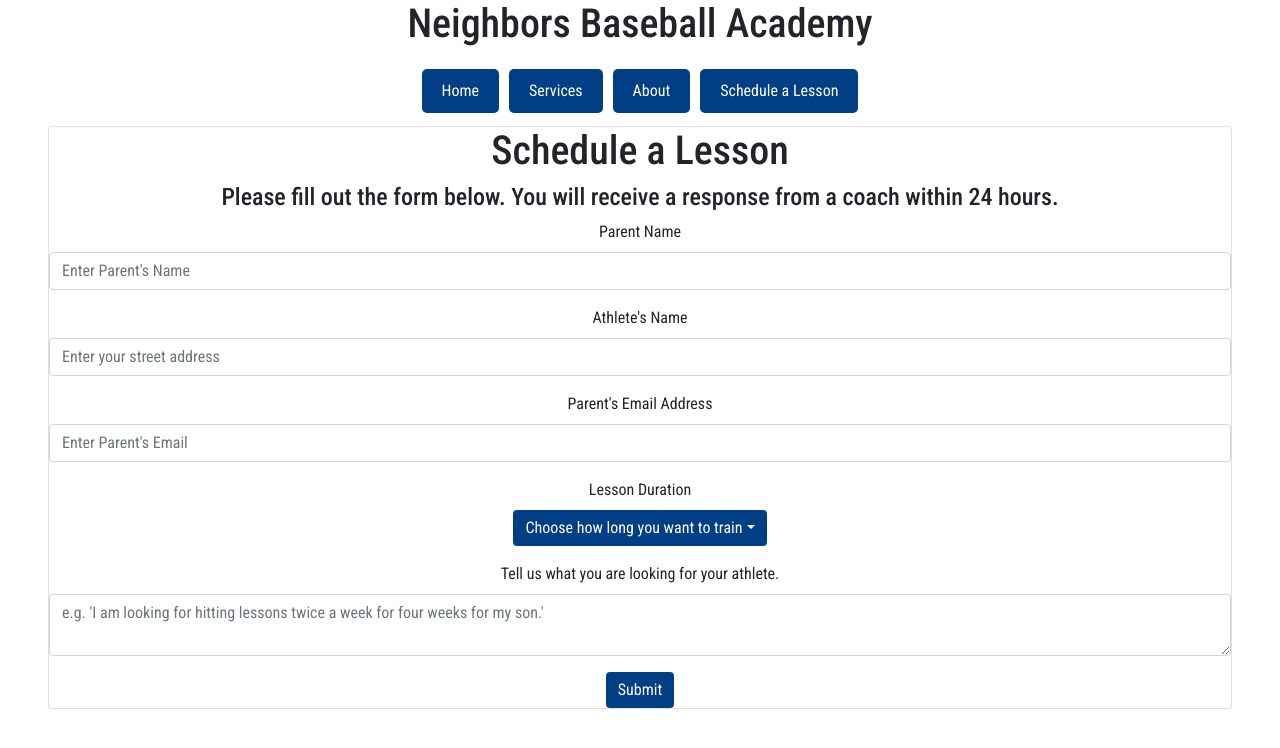
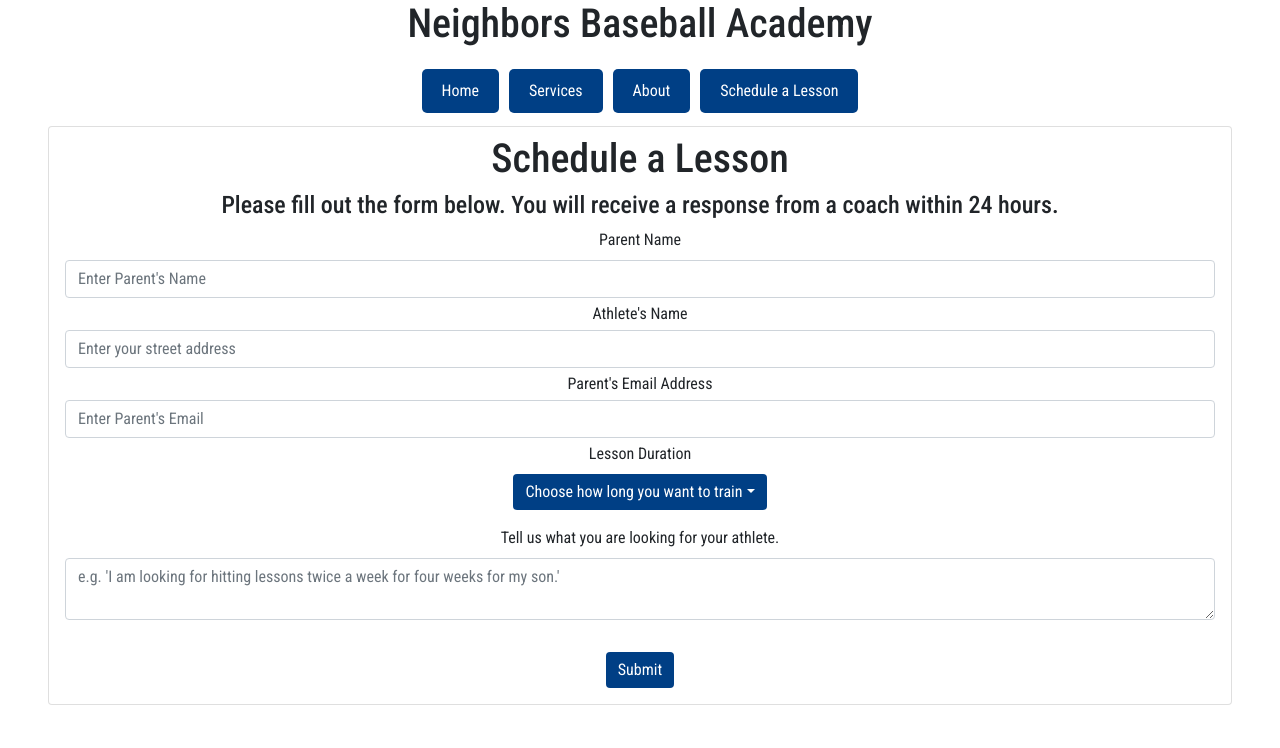
Before and after one commit to bneighbs6/baseball-site, a React (Create React App) app: page / in a window 1280 px wide. Shown: the top 748 px of the page. Built offline with nearby package versions, Linux system fonts and the light colour scheme; the HTML template or start-up script is replaced by a standard one; a web font is replaced by a local one.

Commit message:
Styled scheudle form

```diff
--- a/src/Components/ScheduleForm.jsx
+++ b/src/Components/ScheduleForm.jsx
@@ -16,7 +16,12 @@ function ScheduleForm() {
 
   async function handleSubmit(e) {
     e.preventDefault(); // Prevent the default form submission
-    console.log("Submit clicked.");
+
+    // Check if lesson duration is selected
+    if (!lessonDuration) {
+      alert("Please select a lesson duration.");
+      return;
+    }
 
     // Send form data to Formspree
     const response = await fetch("https://formspree.io/f/xovelaak", {
@@ -33,6 +38,7 @@ function ScheduleForm() {
         "Your form has been submitted. You will receive an email responding to your request within 24 hours."
       );
       setForm({ ...initialFormState }); // Reset the form
+      setLessonDuration(""); // Reset the lesson duration
     } else {
       alert("There was a problem with your submission. Please try again.");
     }
@@ -62,13 +68,13 @@ function ScheduleForm() {
   return (
     <div className="schedule-form mx-5">
       <Card>
-        <h1>Schedule a Lesson</h1>
+        <h1 className="my-2">Schedule a Lesson</h1>
         <h4>
           Please fill out the form below. You will receive a response from a
           coach within 24 hours.
         </h4>
         <Form onSubmit={handleSubmit}>
-          <Form.Group className="mb-3">
+          <Form.Group className="mx-3">
             <Form.Label>Parent Name</Form.Label>
             <Form.Control
               name="parent_name" // Changed to match the state key
@@ -79,8 +85,8 @@ function ScheduleForm() {
               placeholder="Enter Parent's Name"
             />
           </Form.Group>
-          <Form.Group className="mb-3">
-            <Form.Label>Athlete's Name</Form.Label>
+          <Form.Group className="mx-3">
+            <Form.Label className="my-1">Athlete's Name</Form.Label>
             <Form.Control
               name="athlete_name" // Changed to match the state key
               type="text"
@@ -90,8 +96,8 @@ function ScheduleForm() {
               placeholder="Enter your street address"
             />
           </Form.Group>
-          <Form.Group className="mb-3">
-            <Form.Label>Parent's Email Address</Form.Label>
+          <Form.Group className="mx-3">
+            <Form.Label className="my-1">Parent's Email Address</Form.Label>
             <Form.Control
               name="parent_email" // Changed to match the state key
               type="email"
@@ -102,11 +108,12 @@ function ScheduleForm() {
             />
           </Form.Group>
 
-          <Form.Group className="mb-3">
+          <Form.Group className="my-1">
             <Form.Label>Lesson Duration</Form.Label>
             <Dropdown onSelect={handleLessonDurationChange}>
               <Dropdown.Toggle
                 variant="primary"
+                required
                 style={{
                   backgroundColor: "#003f85",
                   border: "none",
@@ -125,7 +132,7 @@ function ScheduleForm() {
             </Dropdown>
           </Form.Group>
 
-          <Form.Group className="mb-3">
+          <Form.Group className="m-3">
             <Form.Label>
               Tell us what you are looking for your athlete.
             </Form.Label>
@@ -141,6 +148,7 @@ function ScheduleForm() {
           </Form.Group>
           <Form.Group>
             <Button
+            className="my-3"
               variant="primary"
               style={{
                 backgroundColor: "#003f85",
```
